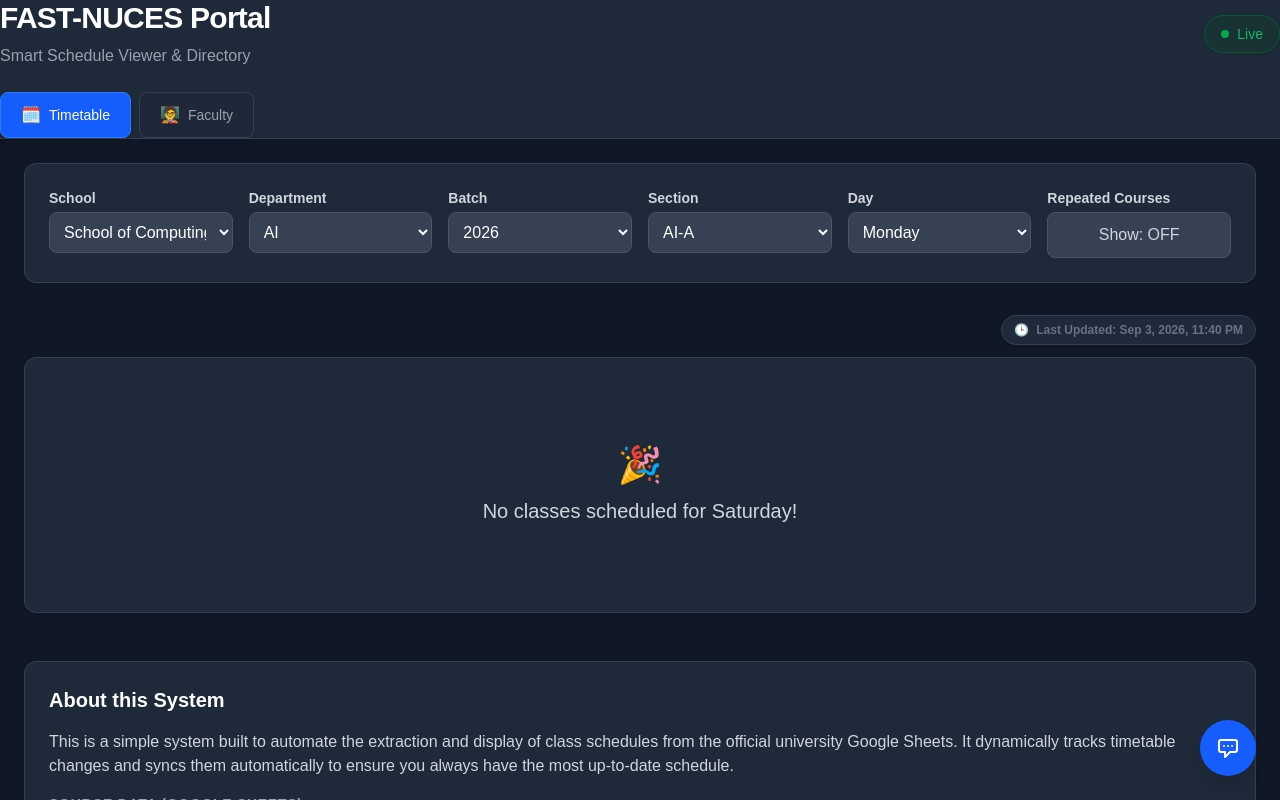
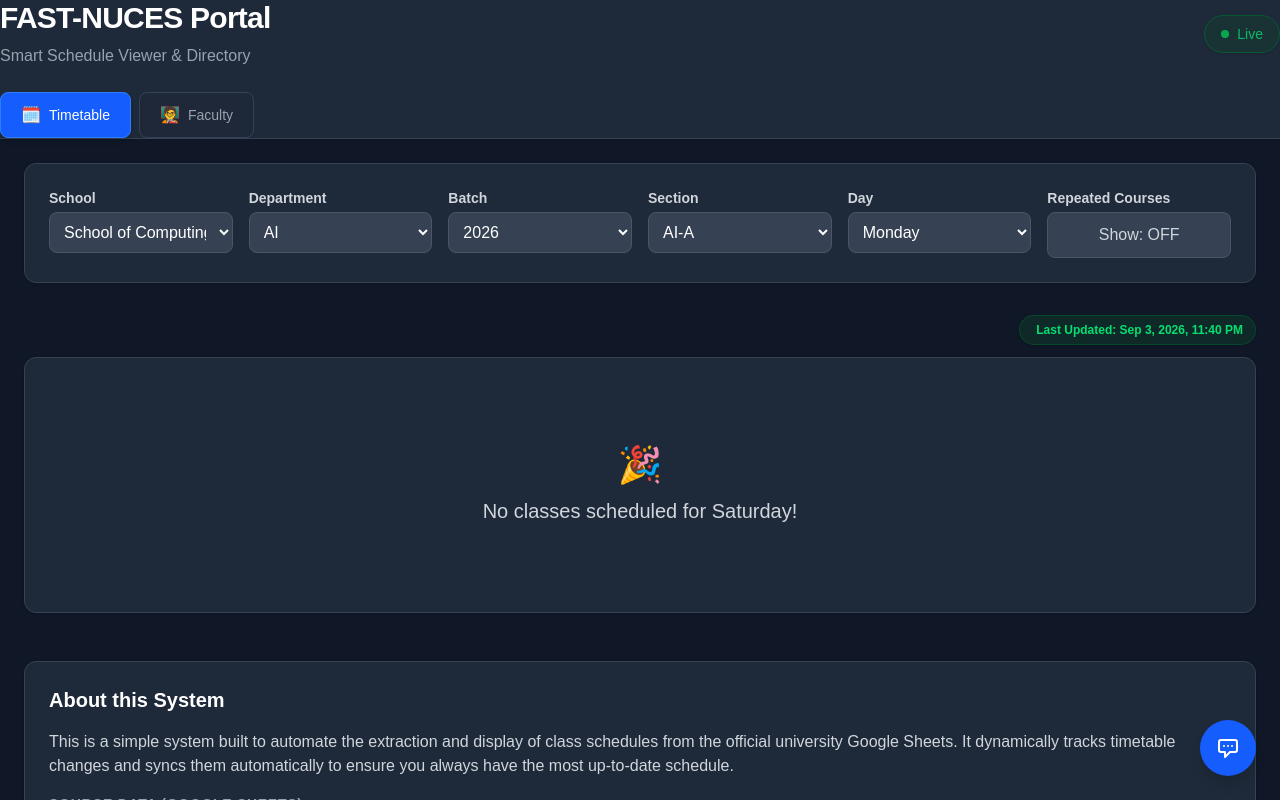
Before and after one commit to stackmussa/FAST-Smart-TimeTable, a Next.js app in the folder frontend/: page / in a window 1280 px wide. Shown: the top 800 px of the page. Built offline with nearby package versions, Linux system fonts and the light colour scheme.

Commit message:
Updated Frontend & YAML

```diff
--- a/frontend/app/page.tsx
+++ b/frontend/app/page.tsx
@@ -514,8 +514,8 @@
         {/* Results Grid */}
         <div className="mt-6">
           <div className="flex justify-end mb-3">
-            <span className="text-xs font-semibold text-gray-500 bg-gray-800 border border-gray-700 px-3 py-1.5 rounded-full shadow-sm">
-              <span className="mr-1">🕒</span> Last Updated: {formatTime(getSelectedSchoolTimestamp())}
+            <span className="text-xs font-semibold text-green-400 bg-green-900/30 border border-green-800/50 px-3 py-1.5 rounded-full shadow-sm">
+              <span className="mr-1"></span> Last Updated: {formatTime(getSelectedSchoolTimestamp())}
             </span>
           </div>
 
```
